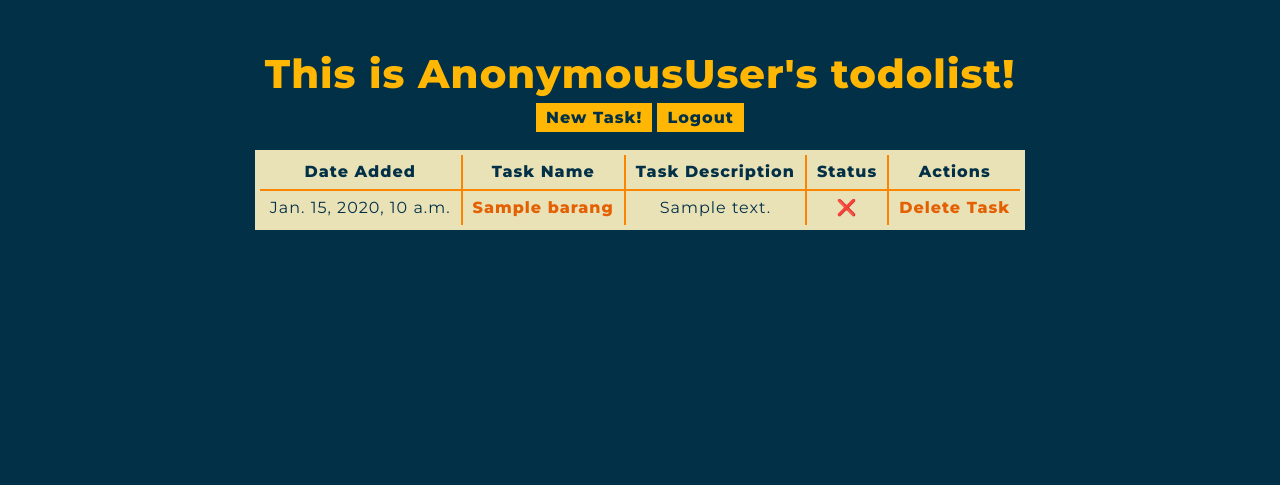
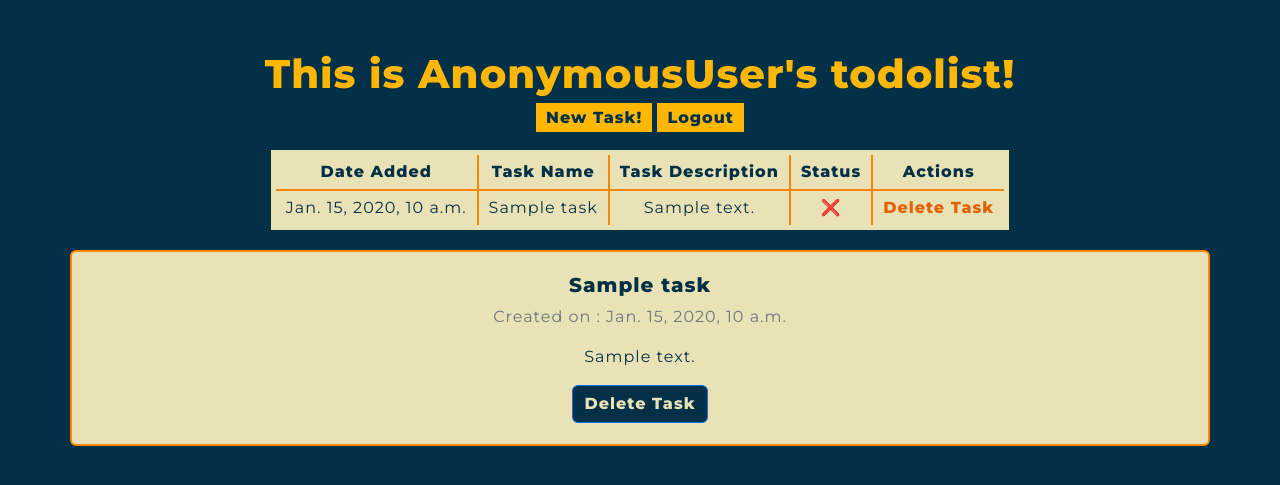
Before and after one commit to aliccciao/tugas-1-pbp, a Django app: template todolist/templates/todolist.html in a window 1280 px wide. Shown: the top 485 px of the page. Run offline with Django 3.2, Linux system fonts and the light colour scheme; the template is opened without the code that fills it: most values are stand-ins (such as "Sample title", 1, 10 or a date in 2020); lists and menus that the app fills with data are empty.

Commit message:
Adding cards to todolist & removing task.html

```diff
--- a/todolist/templates/todolist.html
+++ b/todolist/templates/todolist.html
@@ -24,9 +24,11 @@
       border: 5px solid #eae2b7;
       margin-left: auto;
       margin-right: auto;
+      margin-bottom: 20px;
+      max-width: 85vw;
     }
 
-    th {
+    th, .card {
       background-color: #eae2b7;
       color: #023047;
       font-weight: 100;
@@ -55,9 +57,13 @@
       font-weight: 800;
       color: #e36003;
     }
+
+    .card a {
+      background-color: #023047;
+      color:#eae2b7;
+    }
   </style>
 
-  <div class="flex min-h-screen flex-col items-center justify-center gap-5">
   <div class = "flex flex-col md:flex-row  gap-4 justify-center items-center">
     <h1 class = "fw-bold">This is {{user}}'s todolist!</h1>
     <div class = "buttons">
@@ -75,20 +81,34 @@
         <th id = "table-header">Status</th>
         <th id = "table-header">Actions</th>
       </tr>
-        {% for barang in data_todolist %}
+      {% for task in data_todolist %}
       <tr>
-            <th>{{barang.date}}</th>
-            <th><a href="task/{{barang.pk}}">{{barang.title}}</a></th>
-            <th>{{barang.description}}</th>
-            {% if barang.is_finished  %}
-              <th><a href="update/{{barang.pk}}">✅</a></th>
+          <th>{{task.date}}</th>
+          <th>{{task.title}}</th>
+          <th>{{task.description}}</th>
+          {% if task.is_finished  %}
+            <th><a href="update/{{task.pk}}">✅</a></th>
           {% else %}
-              <th><a href="update/{{barang.pk}}">❌</a></th>
+            <th><a href="update/{{task.pk}}">❌</a></th>
           {% endif %}
-            <th><a href="delete/{{barang.pk}}">Delete Task</a></th>
+          <th><a href="delete/{{task.pk}}">Delete Task</a></th>
       </tr>
     {% endfor %}
     </table>
+  </div>
+
+  <div class="container">
+    <div class="row gap-5">
+      {% for task in data_todolist %}
+      <div class="card col-sm" style="width: 18rem;">
+        <div class="card-body">
+          <h5 class="card-title fw-bold">{{task.title}}</h5>
+          <p class="card-text text-muted">Created on : {{task.date}}</p>
+          <p class="card-text">{{task.description}}</p>
+          <a href="delete/{{task.pk}}" class="btn btn-primary fw-bold">Delete Task</a>
+        </div>
+      </div>
+      {% endfor %}
     </div>
   </div>
 
```
Also changed, not shown: todolist/templates/task.html (deleted, +0 -92 lines). Lines whose indentation alone changed are shown as unchanged.
